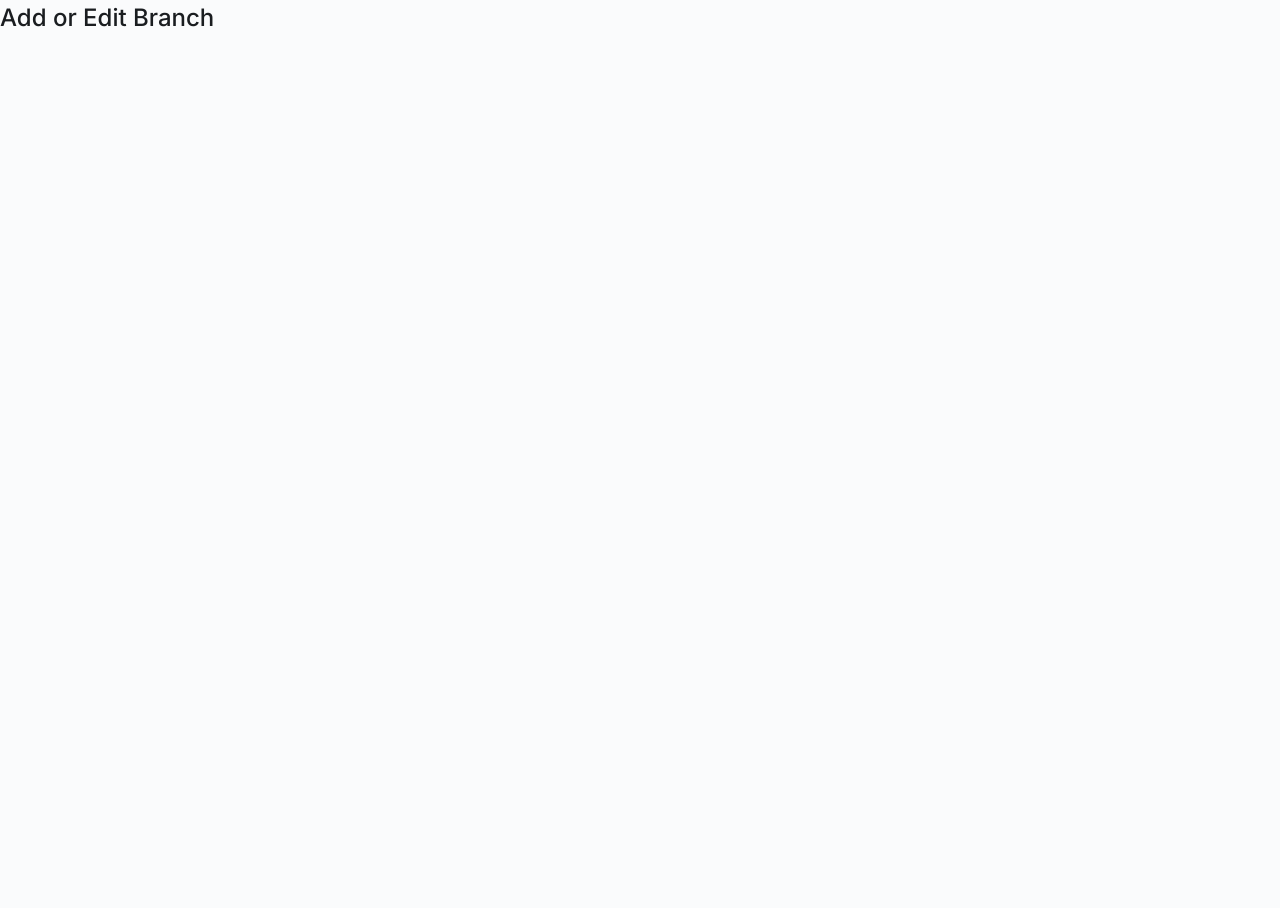
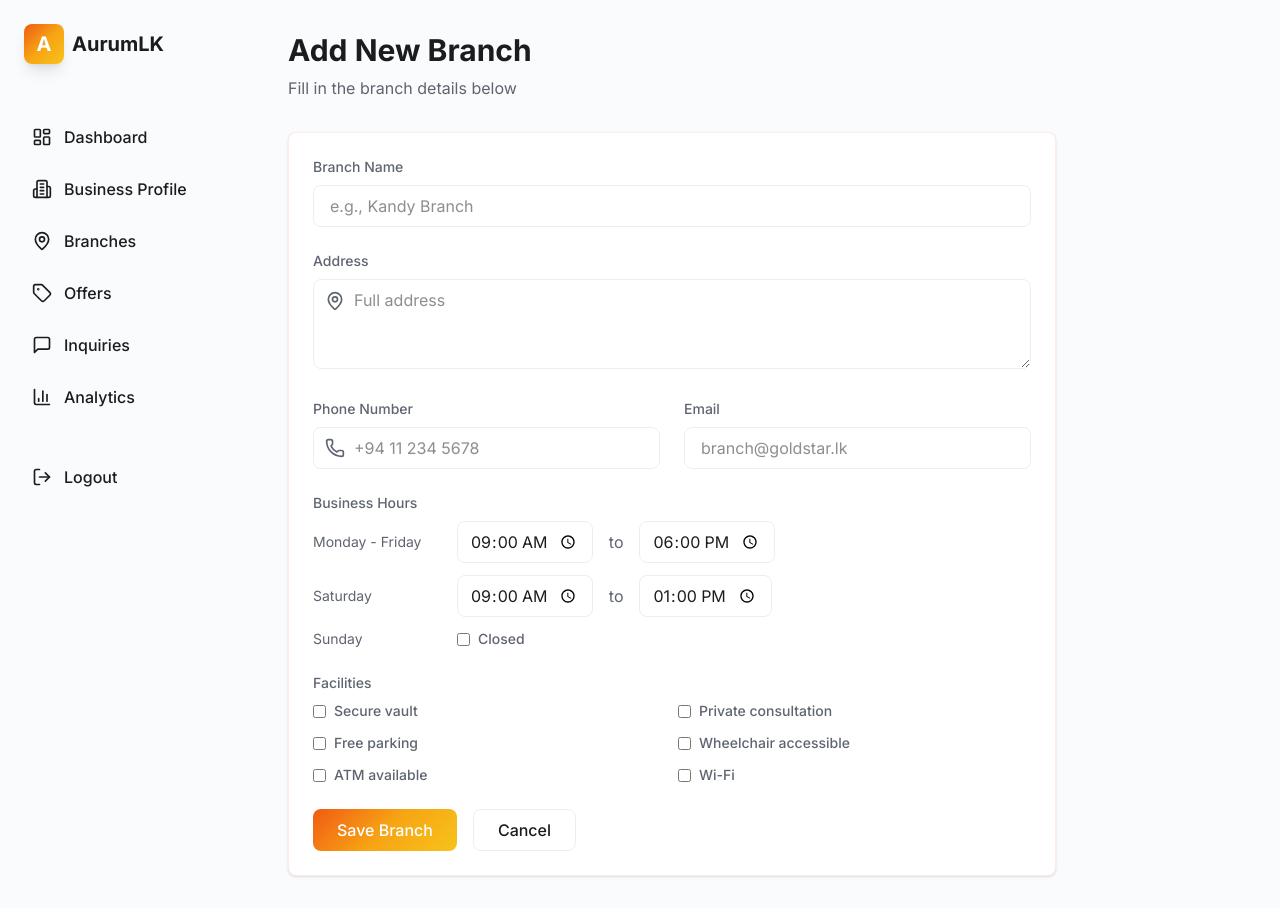
Before and after one commit to wimansa-samudinee/AurumLK, a React (Vite) app in the folder frontend/: page /business/branches/add in a window 1280 px wide. Before the commit the page ends 800 px from the top, so only its background shows below. Built offline with nearby package versions, Linux system fonts and the light colour scheme.

Commit message:
feat : Add Business Edit Branch UI

```diff
--- a/frontend/src/pages/business/AddEditBranch.tsx
+++ b/frontend/src/pages/business/AddEditBranch.tsx
@@ -1,3 +1,138 @@
+import DashboardSidebar from "../../components/DashboardSidebar";
+import { MapPin, Phone, Clock } from "lucide-react";
+
 export default function AddEditBranch() {
-	return <h1>Add or Edit Branch</h1>;
+  return (
+    <div className="flex min-h-screen bg-gray-50">
+      <DashboardSidebar role="business" />
+
+      <main className="flex-1">
+        <div className="p-8">
+          <div className="mb-8">
+            <h1 className="text-3xl font-bold text-gray-900 mb-2">Add New Branch</h1>
+            <p className="text-gray-600">Fill in the branch details below</p>
+          </div>
+
+          <div className="max-w-3xl">
+            <div className="bg-white rounded-lg shadow-sm border p-6">
+              <form className="space-y-6">
+                <div>
+                  <label className="block text-sm font-medium text-gray-700 mb-2">Branch Name</label>
+                  <input
+                    type="text"
+                    placeholder="e.g., Kandy Branch"
+                    className="w-full px-4 py-2 border border-gray-300 rounded-lg focus:outline-none focus:ring-2 focus:ring-amber-500"
+                  />
+                </div>
+
+                <div>
+                  <label className="block text-sm font-medium text-gray-700 mb-2">Address</label>
+                  <div className="relative">
+                    <MapPin className="absolute left-3 top-3 w-5 h-5 text-gray-400" />
+                    <textarea
+                      rows={3}
+                      placeholder="Full address"
+                      className="w-full pl-10 pr-4 py-2 border border-gray-300 rounded-lg focus:outline-none focus:ring-2 focus:ring-amber-500"
+                    />
+                  </div>
+                </div>
+
+                <div className="grid grid-cols-1 md:grid-cols-2 gap-6">
+                  <div>
+                    <label className="block text-sm font-medium text-gray-700 mb-2">Phone Number</label>
+                    <div className="relative">
+                      <Phone className="absolute left-3 top-1/2 -translate-y-1/2 w-5 h-5 text-gray-400" />
+                      <input
+                        type="tel"
+                        placeholder="+94 11 234 5678"
+                        className="w-full pl-10 pr-4 py-2 border border-gray-300 rounded-lg focus:outline-none focus:ring-2 focus:ring-amber-500"
+                      />
+                    </div>
+                  </div>
+                  <div>
+                    <label className="block text-sm font-medium text-gray-700 mb-2">Email</label>
+                    <input
+                      type="email"
+                      placeholder="branch@goldstar.lk"
+                      className="w-full px-4 py-2 border border-gray-300 rounded-lg focus:outline-none focus:ring-2 focus:ring-amber-500"
+                    />
+                  </div>
+                </div>
+
+                <div>
+                  <label className="block text-sm font-medium text-gray-700 mb-2">Business Hours</label>
+                  <div className="space-y-3">
+                    <div className="flex items-center space-x-4">
+                      <span className="w-32 text-sm text-gray-700">Monday - Friday</span>
+                      <input
+                        type="time"
+                        defaultValue="09:00"
+                        className="px-3 py-2 border border-gray-300 rounded-lg focus:outline-none focus:ring-2 focus:ring-amber-500"
+                      />
+                      <span className="text-gray-600">to</span>
+                      <input
+                        type="time"
+                        defaultValue="18:00"
+                        className="px-3 py-2 border border-gray-300 rounded-lg focus:outline-none focus:ring-2 focus:ring-amber-500"
+                      />
+                    </div>
+                    <div className="flex items-center space-x-4">
+                      <span className="w-32 text-sm text-gray-700">Saturday</span>
+                      <input
+                        type="time"
+                        defaultValue="09:00"
+                        className="px-3 py-2 border border-gray-300 rounded-lg focus:outline-none focus:ring-2 focus:ring-amber-500"
+                      />
+                      <span className="text-gray-600">to</span>
+                      <input
+                        type="time"
+                        defaultValue="13:00"
+                        className="px-3 py-2 border border-gray-300 rounded-lg focus:outline-none focus:ring-2 focus:ring-amber-500"
+                      />
+                    </div>
+                    <div className="flex items-center space-x-4">
+                      <span className="w-32 text-sm text-gray-700">Sunday</span>
+                      <label className="flex items-center">
+                        <input type="checkbox" className="rounded border-gray-300 text-amber-600 mr-2" />
+                        <span className="text-sm text-gray-700">Closed</span>
+                      </label>
+                    </div>
+                  </div>
+                </div>
+
+                <div>
+                  <label className="block text-sm font-medium text-gray-700 mb-2">Facilities</label>
+                  <div className="grid grid-cols-2 gap-3">
+                    {["Secure vault", "Private consultation", "Free parking", "Wheelchair accessible", "ATM available", "Wi-Fi"].map(
+                      (facility) => (
+                        <label key={facility} className="flex items-center">
+                          <input type="checkbox" className="rounded border-gray-300 text-amber-600 mr-2" />
+                          <span className="text-sm text-gray-700">{facility}</span>
+                        </label>
+                      )
+                    )}
+                  </div>
+                </div>
+
+                <div className="flex space-x-4">
+                  <button
+                    type="submit"
+                    className="px-6 py-2 bg-amber-500 text-white rounded-lg hover:bg-amber-600 transition-colors"
+                  >
+                    Save Branch
+                  </button>
+                  <button
+                    type="button"
+                    className="px-6 py-2 border border-gray-300 rounded-lg hover:bg-gray-50 transition-colors"
+                  >
+                    Cancel
+                  </button>
+                </div>
+              </form>
+            </div>
+          </div>
+        </div>
+      </main>
+    </div>
+  );
 }
```
